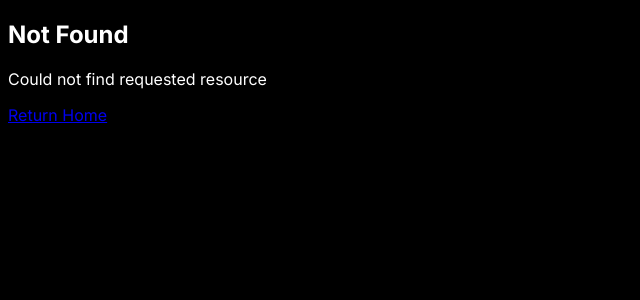
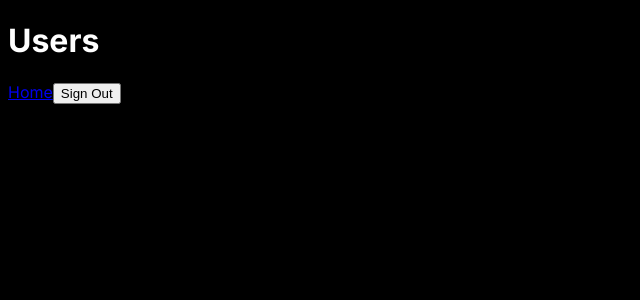
Before and after one commit to marcus-castanho/spotify-playlist-guard-admin, a Next.js app: page /users in a window 1280 px wide. Before the commit this address had no page. Shown: the top 300 px of the page, without its empty margins (0-640 px from the left). Built offline with nearby package versions, Linux system fonts and the light colour scheme.

Commit message:
feat: create pages /users and /external-apps

```diff
--- /dev/null
+++ b/src/app/(private-pages)/external-apps/page.tsx
@@ -0,0 +1,6 @@
+import React from 'react';
+import { ExternalApps as ExternalAppsPage } from '@/views/ExternalApps';
+
+export default function ExternalApps() {
+    return <ExternalAppsPage />;
+}
--- /dev/null
+++ b/src/app/(private-pages)/users/page.tsx
@@ -0,0 +1,6 @@
+import React from 'react';
+import { Users as UsersPage } from '@/views/Users';
+
+export default function Users() {
+    return <UsersPage />;
+}
--- /dev/null
+++ b/src/views/Users.tsx
@@ -0,0 +1,13 @@
+import React from 'react';
+import Link from 'next/link';
+import { SignOutButton } from '@/components/SignOutButton';
+
+export const Users = () => {
+    return (
+        <>
+            <h1>Users</h1>
+            <Link href="/home">Home</Link>
+            <SignOutButton />
+        </>
+    );
+};
```
Also changed, not shown: src/views/ExternalApps.tsx (added, +13 -0 lines), src/views/Home.tsx (+6 -1 lines).
